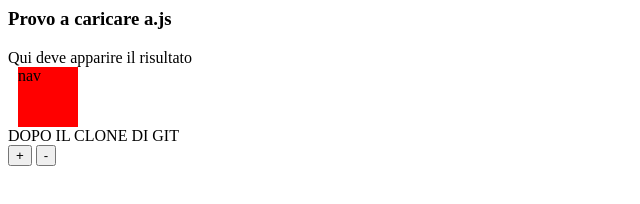
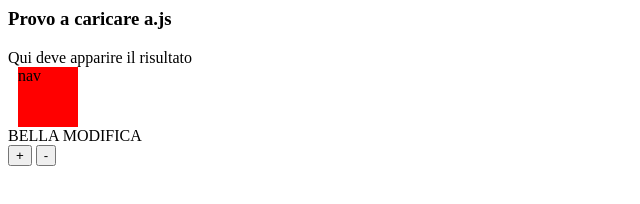
Before and after one commit to ettorebevilacqua/corso-react, a plain HTML site: page index.html in a window 1280 px wide. Shown: the full height of the page, 0-640 px from the left. Drawn offline with Linux system fonts and the light colour scheme.

Commit message:
aggiunta nuova funzionalità

```diff
--- a/index.html
+++ b/index.html
@@ -15,7 +15,7 @@
     <h3>Provo a caricare a.js</h3>
     <div id="risultato">Qui deve apparire il risultato</div>
     <div id="nav"> nav</div>
-    <div>DOPO IL CLONE DI GIT  </div>
+    <div>BELLA MODIFICA</div>
     <div>
         <button onclick="move(1)">+</button>
         <button onclick="move(2)">-</button>
```
